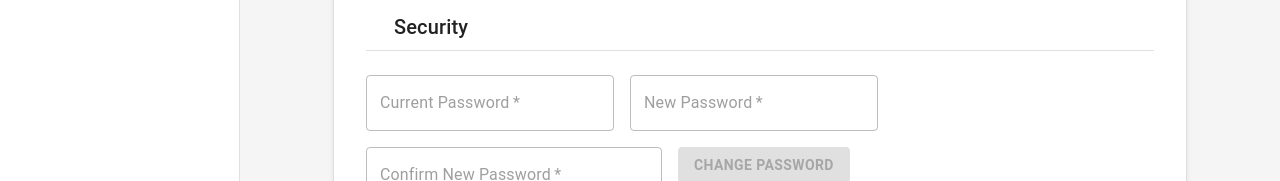
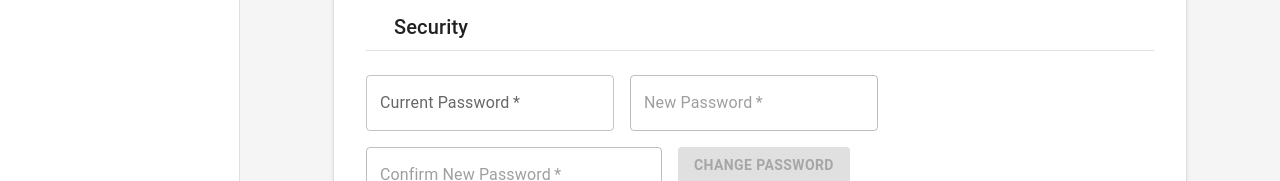
Before and after one commit to JosephKabaka/smart-stock-suite, a React (Vite) app in the folder frontend/: page /settings in a window 1280 px wide. Shown: the part 423-604 px from the top of the page. Built offline with nearby package versions, Linux system fonts and the light colour scheme; no server answers; sample sign-in values are in the browser's storage; some icons are missing.

Commit message:
changes on the upadate password

```diff
--- a/frontend/src/pages/Settings.jsx
+++ b/frontend/src/pages/Settings.jsx
@@ -181,7 +181,7 @@ export default function Settings() {
                     value={passwords.currentPassword}
                     onChange={(e) => setPasswords({...passwords, currentPassword: e.target.value})}
                     required
-                    disabled={user?.role !== 'manager'}
+                    disabled={user?.role !== 'admin'}
                   />
                 </Grid>
                 <Grid item xs={12} sm={6}>
```
